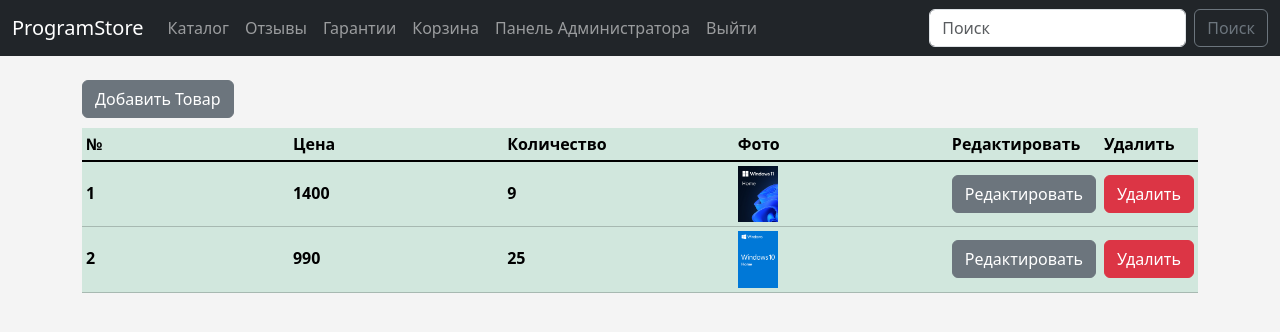
After one commit to KrutyashBB/ProgramStore, a Flask app: page /admin in a window 1280 px wide. The commit adds this page. Shown: the top 332 px of the page. Run offline with Flask 2, Linux system fonts and the light colour scheme; a user stored in the database is signed in; data comes from the database, SQL or seed files in the repository; lists and menus that the app fills with data are empty; some libraries are stand-ins or nearby versions.

Commit message:
admin v1

```diff
--- a/app.py
+++ b/app.py
@@ -1,9 +1,7 @@
-import os
-import uuid
-
 from flask import Flask, request, render_template, url_for, flash, redirect
 from flask_wtf import FlaskForm
-from flask_wtf.file import FileField, FileAllowed
+from flask_wtf.file import FileField
+from flask_login import UserMixin, login_user, LoginManager, login_required, logout_user, current_user
 from werkzeug.utils import secure_filename
 from wtforms import StringField, SubmitField, EmailField, IntegerField, PasswordField, validators
 from wtforms.widgets import TextArea
@@ -12,6 +10,9 @@ from werkzeug.security import generate_password_hash, check_password_hash
 from datetime import date
 from flask_sqlalchemy import SQLAlchemy
 from flask_migrate import Migrate
+
+import os
+import uuid
 
 app = Flask(__name__)
 app.config['SQLALCHEMY_DATABASE_URI'] = 'sqlite:///users.db'
@@ -23,6 +24,11 @@ app.config['UPLOAD_FOLDER'] = UPLOAD_FOLDER
 db = SQLAlchemy(app)
 migrate = Migrate(app, db)
 
+login_manager = LoginManager()
+login_manager.init_app(app)
+login_manager.login_view = 'login'
+login_manager.login_message = 'Сначала нужно войти в аккаунт'
+
 
 class Reviews(db.Model):
     id = db.Column(db.Integer, primary_key=True)
@@ -31,7 +37,7 @@ class Reviews(db.Model):
     date_added = db.Column(db.Date, default=date.today())
 
 
-class User(db.Model):
+class User(db.Model, UserMixin):
     id = db.Column(db.Integer, primary_key=True)
     name = db.Column(db.String(70), nullable=False)
     email = db.Column(db.String(120), nullable=False, unique=True)
@@ -76,17 +82,22 @@ class AddProductForm(FlaskForm):
     price = IntegerField("Цена", validators=[DataRequired()])
     stock = IntegerField("Количество", validators=[DataRequired()])
     description = StringField('Описание', validators=[DataRequired()], widget=TextArea())
-    img_1 = FileField('Фото 1', validators=[DataRequired()])
+    img_1 = FileField('Главное фото', validators=[DataRequired()])
     img_2 = FileField('Фото 2', validators=[DataRequired()])
     img_3 = FileField('Фото 3', validators=[DataRequired()])
     submit = SubmitField("Добавить")
+
+
+@login_manager.user_loader
+def load_user(user_id):
+    return User.query.get(int(user_id))
 
 
 @app.route('/reviews', methods=['GET', 'POST'])
 def reviews():
     form = ReviewForm()
     reviews = Reviews.query.order_by(Reviews.date_added)
-    if form.validate_on_submit():
+    if form.validate_on_submit() and request.method == 'POST':
         review = Reviews(username=form.username.data, review=form.review.data)
         db.session.add(review)
         db.session.commit()
@@ -116,6 +127,7 @@ def login():
         user = User.query.filter_by(email=form.email.data).first()
         if user:
             if check_password_hash(user.password_hash, form.password_hash.data):
+                login_user(user)
                 flash('Вы успешно вошли!')
                 return redirect(url_for('index'))
             else:
@@ -125,7 +137,16 @@ def login():
     return render_template('login.html', form=form)
 
 
+@app.route('/logout')
+@login_required
+def logout():
+    logout_user()
+    flash('Вы успешно вышли из аккаунта')
+    return redirect(url_for('login'))
+
+
 @app.route('/add-product', methods=['GET', 'POST'])
+@login_required
 def add_product():
     form = AddProductForm()
     if request.method == 'POST':
@@ -161,6 +182,13 @@ def add_product():
     return render_template('add-product.html', form=form)
 
 
+@app.route('/admin')
+@login_required
+def admin():
+    products = Products.query.all()
+    return render_template('admin.html', products=products)
+
+
 @app.route('/')
 def index():
     return render_template('index.html')
--- /dev/null
+++ b/templates/admin.html
@@ -0,0 +1,35 @@
+{% extends 'base.html' %}
+
+{% block title%}
+<title>Админ</title>
+{% endblock %}
+
+{% block content %}
+
+<a href="{{url_for('add_product')}}" class="btn btn-secondary" style="margin-bottom: 10px;">Добавить Товар</a>
+<table class="table table-sm table-success align-baseline">
+    <thead>
+    <tr>
+        <th scope="col">№</th>
+        <th scope="col">Цена</th>
+        <th scope="col">Количество</th>
+        <th scope="col">Фото</th>
+        <th scope="col">Редактировать</th>
+        <th scope="col">Удалить</th>
+    </tr>
+    </thead>
+    <tbody class="table-group-divider">
+    {% for product in products %}
+    <tr>
+        <th class="w-25">{{loop.index}}</th>
+        <th class="w-25">{{product.price}}</th>
+        <th class="w-25">{{product.stock}}</th>
+        <th class="w-25"><img src="{{url_for('static', filename='img/products/' + product.img_1)}}" width="40"></th>
+        <th class="w-25"><a href="" class="btn btn-secondary">Редактировать</a></th>
+        <th class="w-25"><a href="" class="btn btn-danger">Удалить</a></th>
+    </tr>
+    {% endfor %}
+    </tbody>
+</table>
+
+{% endblock %}
--- a/templates/navbar.html
+++ b/templates/navbar.html
@@ -10,23 +10,29 @@
           <a class="nav-link" href="{{url_for('catalog')}}">Каталог</a>
         </li>
         <li class="nav-item">
+          <a class="nav-link" href="{{url_for('reviews')}}">Отзывы</a>
+        </li>
+        <li class="nav-item">
+          <a class="nav-link" href="{{url_for('guarantees')}}">Гарантии</a>
+        </li>
+        {% if not current_user.is_authenticated %}
+        <li class="nav-item">
           <a class="nav-link" href="{{url_for('register')}}">Регистрация</a>
         </li>
         <li class="nav-item">
           <a class="nav-link" href="{{url_for('login')}}">Войти</a>
         </li>
+        {% else %}
         <li class="nav-item">
           <a class="nav-link" href="#">Корзина</a>
         </li>
         <li class="nav-item">
-          <a class="nav-link" href="{{url_for('reviews')}}">Отзывы</a>
+          <a class="nav-link" href="{{url_for('admin')}}">Панель Администратора</a>
         </li>
         <li class="nav-item">
-          <a class="nav-link" href="{{url_for('guarantees')}}">Гарантии</a>
+          <a class="nav-link" href="{{url_for('logout')}}">Выйти</a>
         </li>
-        <li class="nav-item">
-          <a class="nav-link" href="{{url_for('add_product')}}">Добавить товар</a>
-        </li>
+        {% endif %}
       </ul>
       <form class="d-flex" role="search">
         <input class="form-control me-2" type="search" placeholder="Поиск" aria-label="Поиск">
```
